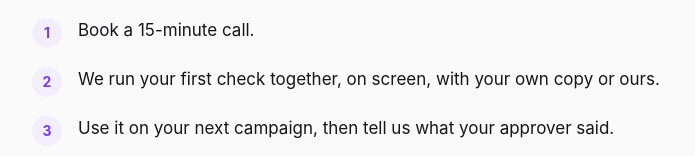
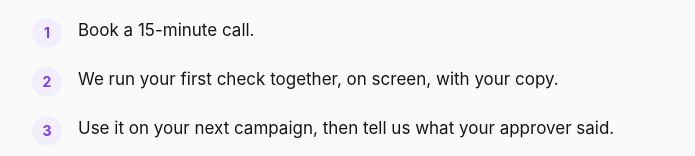
Before and after one commit to efficientpancake/stablenarrative-checker, a Next.js app: page / in a window 1280 px wide. Shown: the part 1249-1405 px from the top of the page, without its empty margins (292-987 px from the left). Built offline with nearby package versions, Linux system fonts and the light colour scheme.

Commit message:
Landing page: first check uses the tester's own copy
"with your own copy or ours" becomes "with your copy". The setup call runs
the first check on the tester's real campaign copy.

Co-Authored-By: Claude Opus 5 <noreply@anthropic.com>

```diff
--- a/app/page.tsx
+++ b/app/page.tsx
@@ -93,8 +93,7 @@ export default function Landing() {
               </li>
               <li>
                 <span>
-                  We run your first check together, on screen, with your own copy
-                  or ours.
+                  We run your first check together, on screen, with your copy.
                 </span>
               </li>
               <li>
```
